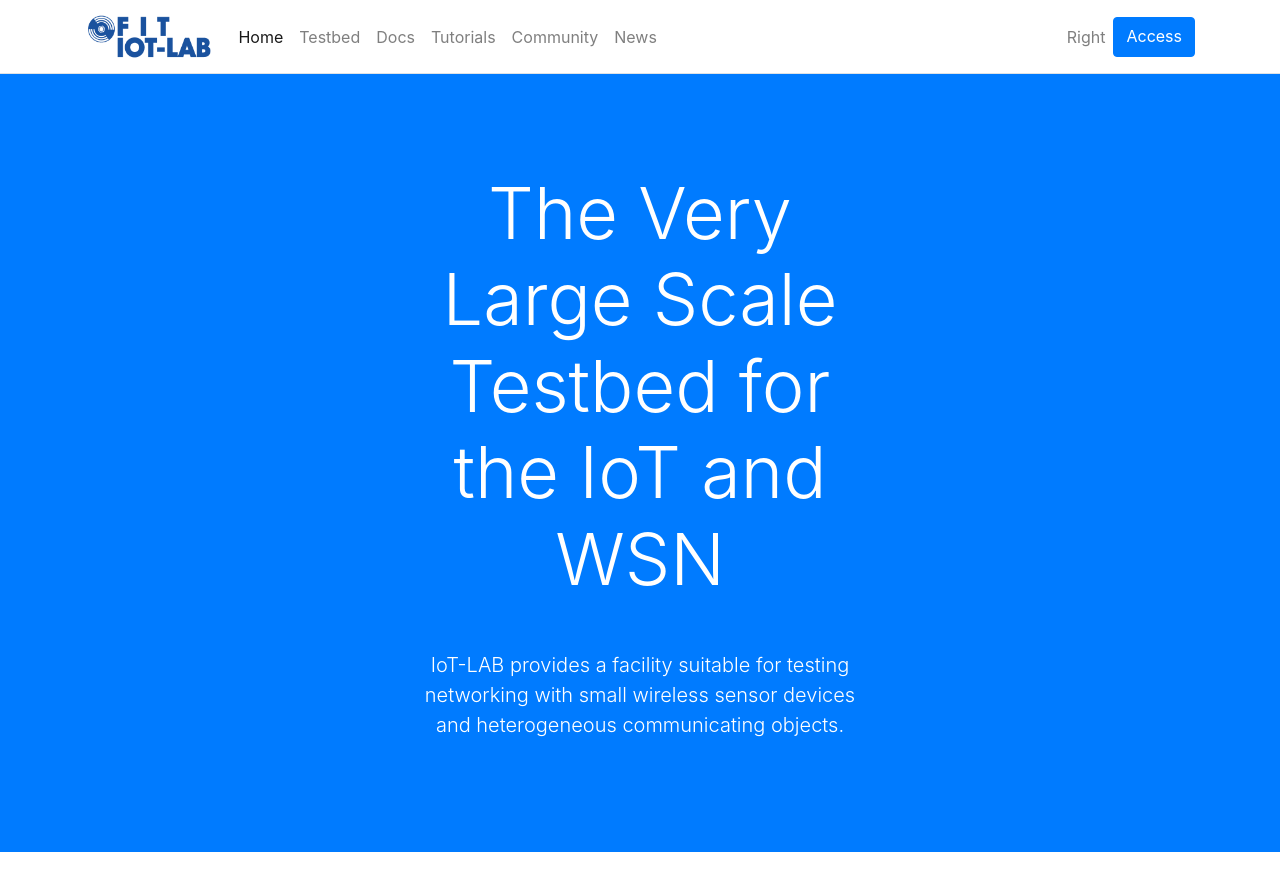
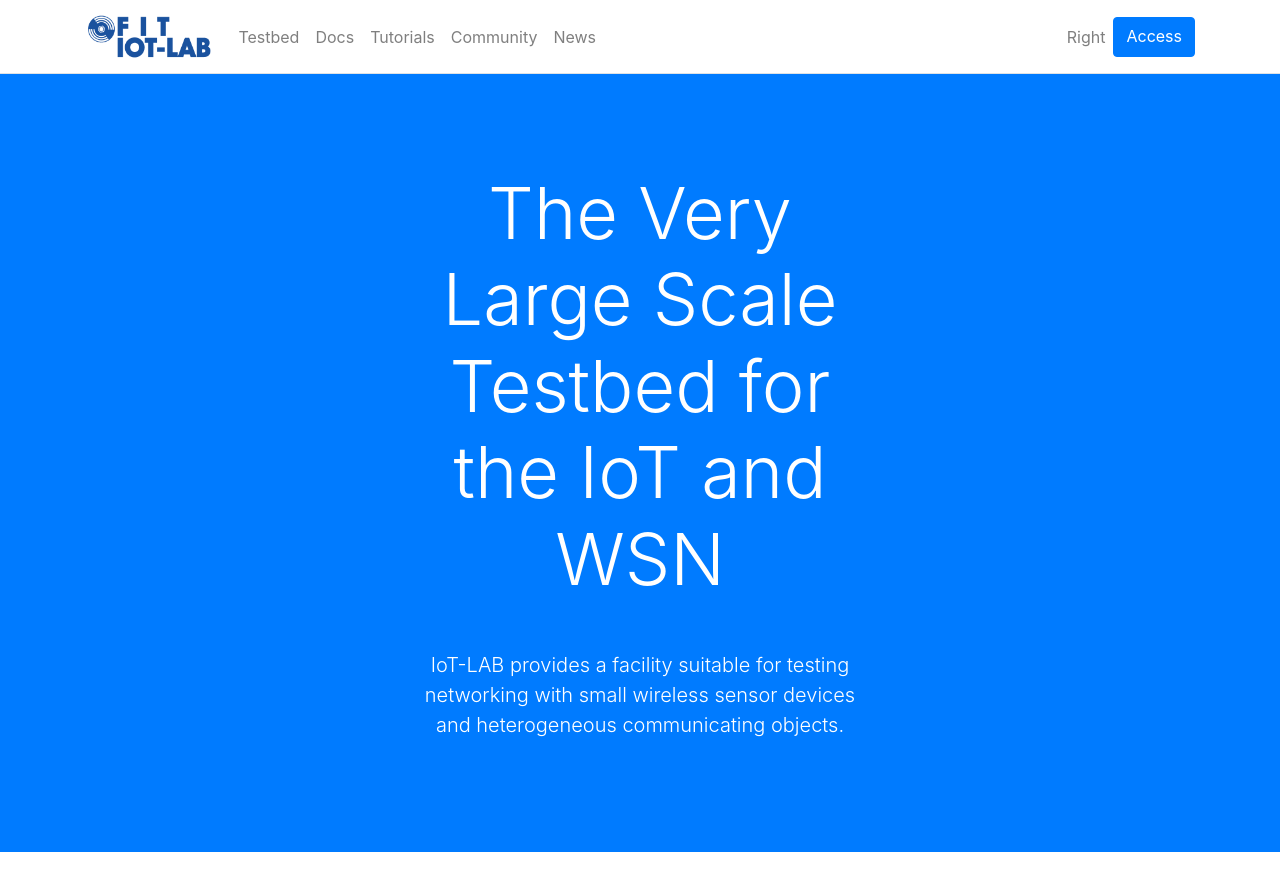
Before and after one commit to iot-lab/iot-lab.github.io, a Jekyll site: the page built from index.html, in a window 1280 px wide and 900 px high. Shown: the top 891 px of the window. Built offline with Jekyll 4.4.1, drawn with Linux system fonts in a browser that asks for light colours.

Commit message:
manage active state in navbar while browsing pages of a section

```diff
--- a/_data/navigation.yml
+++ b/_data/navigation.yml
@@ -1,5 +1,3 @@
-- name: Home
-  link: /
 - name: Testbed
   link: /testbed/
 - name: Docs
--- a/_includes/navigation.html
+++ b/_includes/navigation.html
@@ -9,7 +9,7 @@
         <div class="collapse navbar-collapse" id="navbarNavAltMarkup">
             <div class="navbar-nav mr-auto">
                 {% for item in site.data.navigation %}
-                <a href="{{ item.link | relative_url }}" class="nav-item nav-link{% if page.url == item.link %} active{% endif %}">
+                <a href="{{ item.link | relative_url }}" class="nav-item nav-link{% if page.url contains item.link %} active{% endif %}">
                     {{ item.name }}
                 </a>
                 {% endfor%}
```
